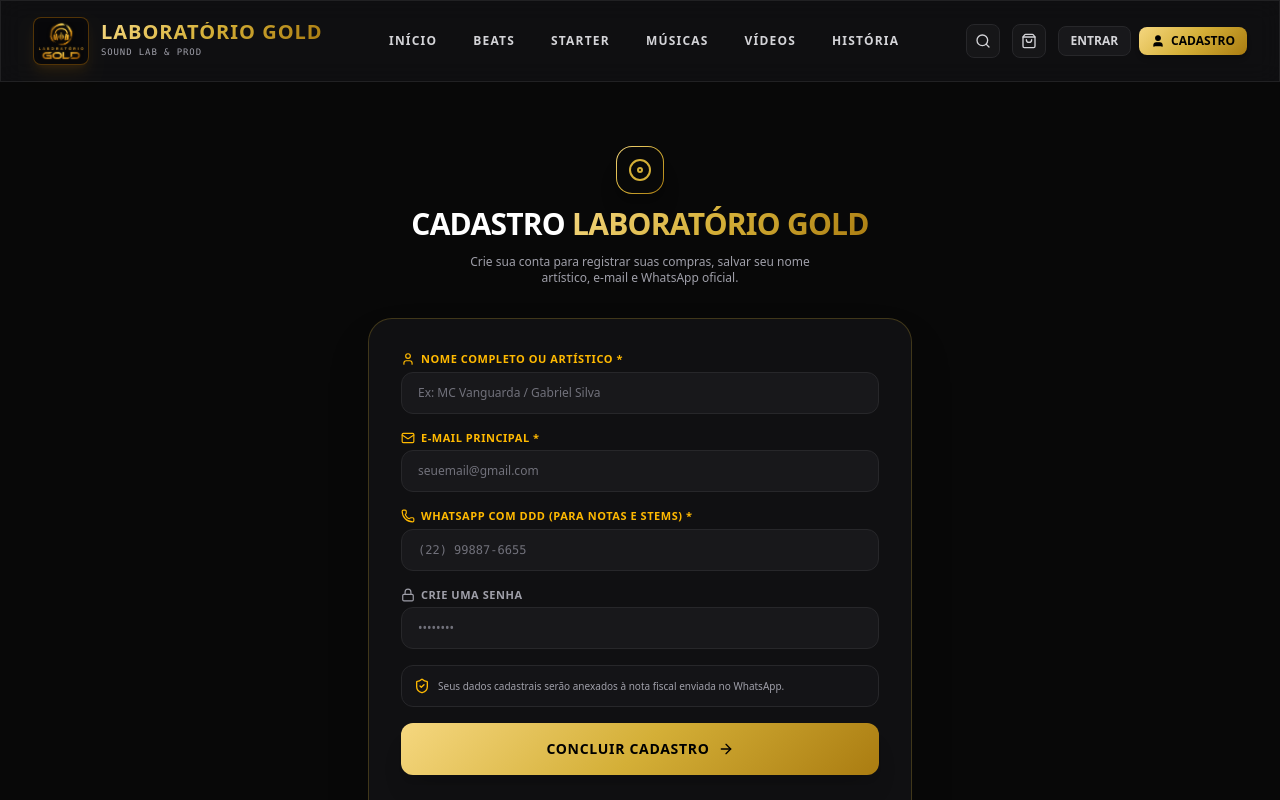
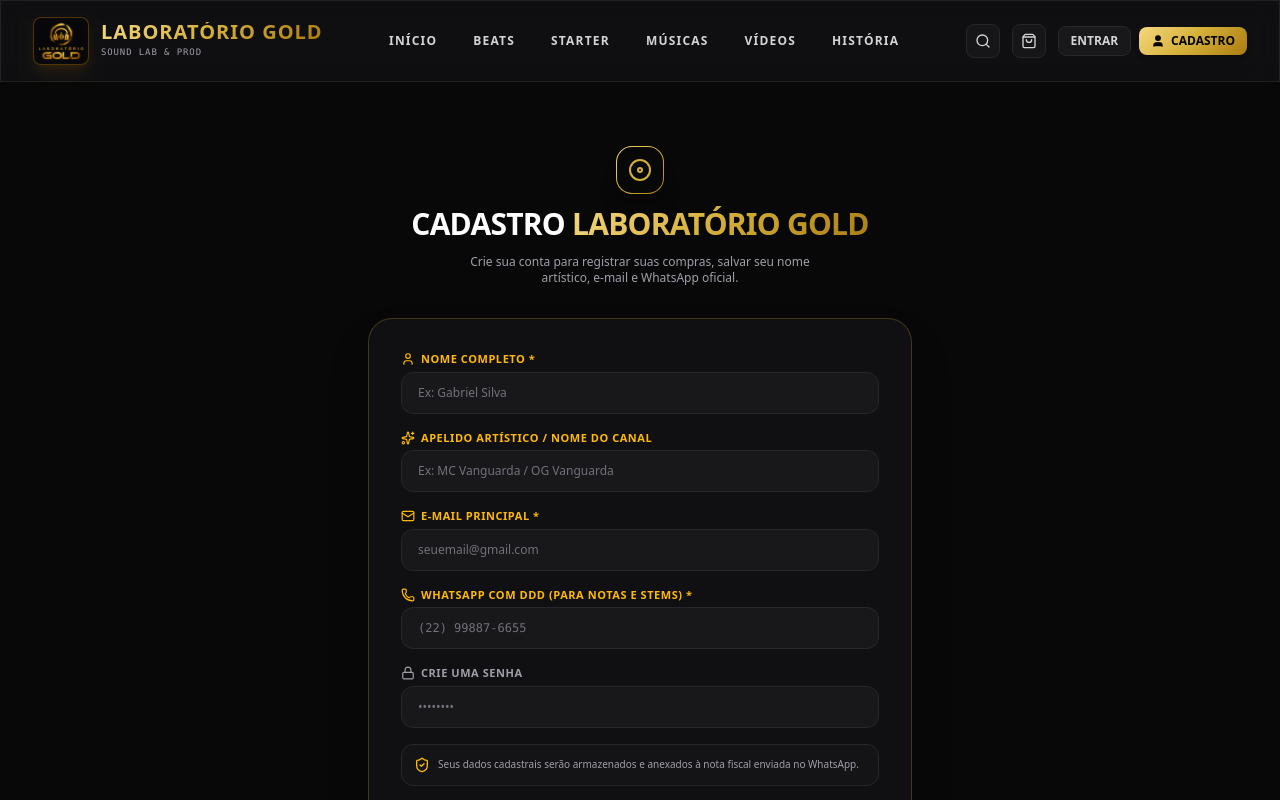
Before and after one commit to Hugo20-cmd/lab.gold, a Next.js app: page /register in a window 1280 px wide. Shown: the top 800 px of the page. Built offline with nearby package versions, Linux system fonts and the light colour scheme.

Commit message:
Update auth, Navbar ENTRAR button, registration API and welcome email

```diff
--- a/src/app/register/page.tsx
+++ b/src/app/register/page.tsx
@@ -3,9 +3,8 @@
 import React, { useState } from 'react';
 import Link from 'next/link';
 import { useRouter } from 'next/navigation';
-import { User, Mail, Phone, Lock, CheckCircle2, Disc, ArrowRight, ShieldCheck } from 'lucide-react';
+import { User, Mail, Phone, Lock, CheckCircle2, Disc, ArrowRight, ShieldCheck, Sparkles } from 'lucide-react';
 import { useAuth } from '../../context/AuthContext';
-import { BRAND_NAME } from '../../data/mockData';
 
 export default function RegisterPage() {
   const router = useRouter();
@@ -13,6 +12,7 @@
 
   const [formData, setFormData] = useState({
     name: '',
+    nickname: '',
     email: '',
     phone: '',
     password: ''
@@ -26,6 +26,7 @@
 
     registerUser({
       name: formData.name,
+      nickname: formData.nickname,
       email: formData.email,
       phone: formData.phone
     });
@@ -33,7 +34,7 @@
     setRegistered(true);
     setTimeout(() => {
       router.push('/beats');
-    }, 1500);
+    }, 2000);
   };
 
   return (
@@ -64,7 +65,10 @@
             </div>
             <h3 className="text-2xl font-black text-white uppercase">CADASTRO REALIZADO COM SUCESSO!</h3>
             <p className="text-xs text-zinc-300">
-              Seus dados foram salvos. Redirecionando para o catálogo de beats...
+              Enviamos a confirmação do seu perfil para <strong className="text-amber-400">{formData.email}</strong>.
+            </p>
+            <p className="text-[11px] text-zinc-500 font-mono">
+              Redirecionando para o catálogo de beats...
             </p>
           </div>
         ) : (
@@ -73,14 +77,28 @@
             <div className="space-y-1">
               <label className="text-[11px] font-bold text-amber-400 uppercase tracking-wider flex items-center gap-1.5">
                 <User className="w-3.5 h-3.5" />
-                <span>NOME COMPLETO OU ARTÍSTICO *</span>
+                <span>NOME COMPLETO *</span>
               </label>
               <input
                 type="text"
                 required
-                placeholder="Ex: MC Vanguarda / Gabriel Silva"
+                placeholder="Ex: Gabriel Silva"
                 value={formData.name}
                 onChange={e => setFormData({ ...formData, name: e.target.value })}
+                className="w-full bg-zinc-900 border border-zinc-800 rounded-xl px-4 py-3 text-xs text-white placeholder-zinc-500 outline-none focus:border-amber-500/60"
+              />
+            </div>
+
+            <div className="space-y-1">
+              <label className="text-[11px] font-bold text-amber-400 uppercase tracking-wider flex items-center gap-1.5">
+                <Sparkles className="w-3.5 h-3.5" />
+                <span>APELIDO ARTÍSTICO / NOME DO CANAL</span>
+              </label>
+              <input
+                type="text"
+                placeholder="Ex: MC Vanguarda / OG Vanguarda"
+                value={formData.nickname}
+                onChange={e => setFormData({ ...formData, nickname: e.target.value })}
                 className="w-full bg-zinc-900 border border-zinc-800 rounded-xl px-4 py-3 text-xs text-white placeholder-zinc-500 outline-none focus:border-amber-500/60"
               />
             </div>
@@ -132,7 +150,7 @@
 
             <div className="p-3 bg-zinc-900/60 rounded-xl border border-zinc-800 text-[10px] text-zinc-400 flex items-center gap-2">
               <ShieldCheck className="w-4 h-4 text-amber-400 shrink-0" />
-              <span>Seus dados cadastrais serão anexados à nota fiscal enviada no WhatsApp.</span>
+              <span>Seus dados cadastrais serão armazenados e anexados à nota fiscal enviada no WhatsApp.</span>
             </div>
 
             <button
```
